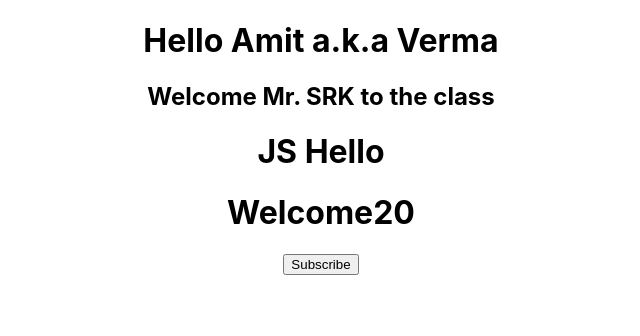
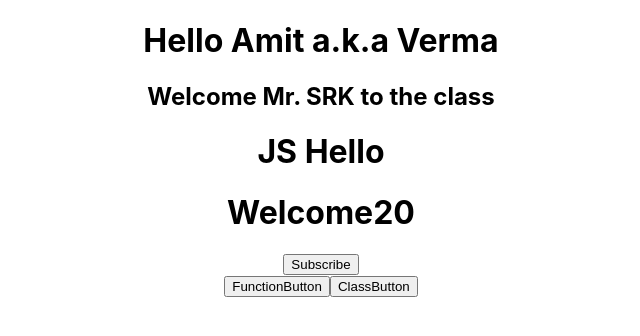
Before and after one commit to amitukind/myReact, a React (Create React App) app in the folder hello-world/: page / in a window 1280 px wide. Shown: the top 336 px of the page, without its empty margins (319-959 px from the left). Built offline with nearby package versions, Linux system fonts and the light colour scheme.

Commit message:
Function and Class Event Handling

```diff
--- a/hello-world/src/App.js
+++ b/hello-world/src/App.js
@@ -4,6 +4,8 @@
 import Welcome from "./components/Welcome";
 import JSXHello from "./components/JSXHello";
 import Message from "./components/Message";
+import FunctionClick from "./components/FunctionClick";
+import ClassClick from "./components/ClassClick";
 
 class App extends Component {
   render() {
@@ -13,6 +15,8 @@
         <Welcome celeb="SRK" />
         <JSXHello />
         <Message />
+        <FunctionClick />
+        <ClassClick />
       </div>
     );
   }
--- /dev/null
+++ b/hello-world/src/components/ClassClick.js
@@ -0,0 +1,12 @@
+import React, { Component } from "react";
+
+class ClassClick extends Component {
+  render() {
+    return <button onClick={this.clickedClass}>ClassButton</button>;
+  }
+  clickedClass() {
+    console.log("Class Clicked");
+  }
+}
+
+export default ClassClick;
--- /dev/null
+++ b/hello-world/src/components/FunctionClick.js
@@ -0,0 +1,11 @@
+import React from "react";
+
+const FunctionClick = () => {
+  function clicked() {
+    console.log("Function Clicked");
+  }
+
+  return <button onClick={clicked}>FunctionButton</button>;
+};
+
+export default FunctionClick;
```
